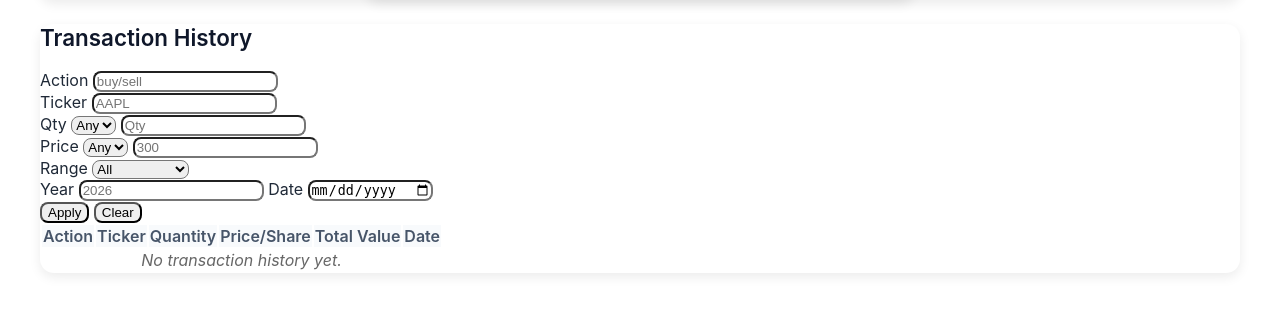
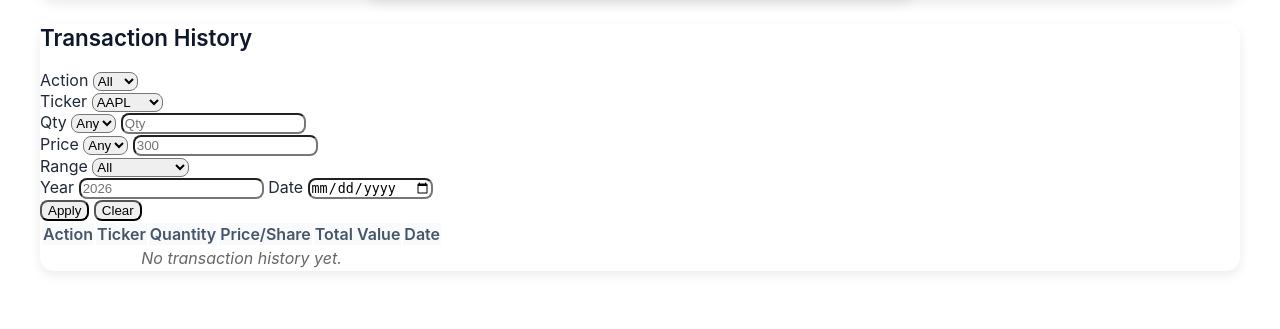
Before and after one commit to ceveline/portfolio_manager_team6, a Flask app: page / in a window 1280 px wide. Shown: the part 1052-1381 px from the top of the page. After the commit the page ends 1325 px from the top, so only its background shows below. Run offline with Flask 3, Linux system fonts and the light colour scheme; data that the repository does not hold is empty; some libraries are stand-ins or nearby versions.

Commit message:
Update-1: Changed the ticker field in filtering for transaction history into a drop down, same for Action

```diff
--- a/templates/index.html
+++ b/templates/index.html
@@ -218,11 +218,25 @@
     <form id="history-filter-form" class="row g-3 mb-3">
       <div class="col-md-2">
         <label class="form-label">Action</label>
-        <input type="text" id="history-filter-action" class="form-control" placeholder="buy/sell" />
+        <select id="history-filter-action" class="form-control">
+          <option value="">All</option>
+          <option value="buy">Buy</option>
+          <option value="sell">Sell</option>
+        </select>
       </div>
       <div class="col-md-2">
         <label class="form-label">Ticker</label>
-        <input type="text" id="history-filter-ticker" class="form-control" placeholder="AAPL" />
+        <!-- <input type="text" id="history-filter-ticker" class="form-control" placeholder="AAPL" /> -->
+         <select id="history-filter-ticker" class="form-control">
+          <option value="aapl">AAPL</option>
+          <option value="googl">GOOGL</option>
+          <option value="msft">MSFT</option>
+          <option value="tsla">TSLA</option>
+          <option value="meta">META</option>
+          <option value="amzn">AMZN</option>
+          <option value="nvda">NVDA</option>
+          <option value="spy">SPY</option>
+        </select>
       </div>
       <div class="col-md-2">
         <label class="form-label">Qty</label>
```
